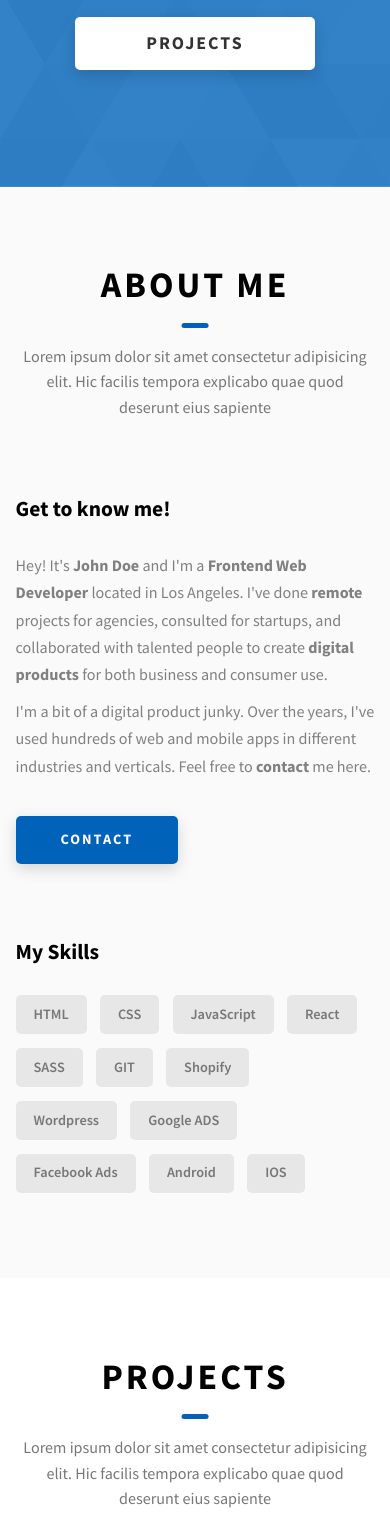
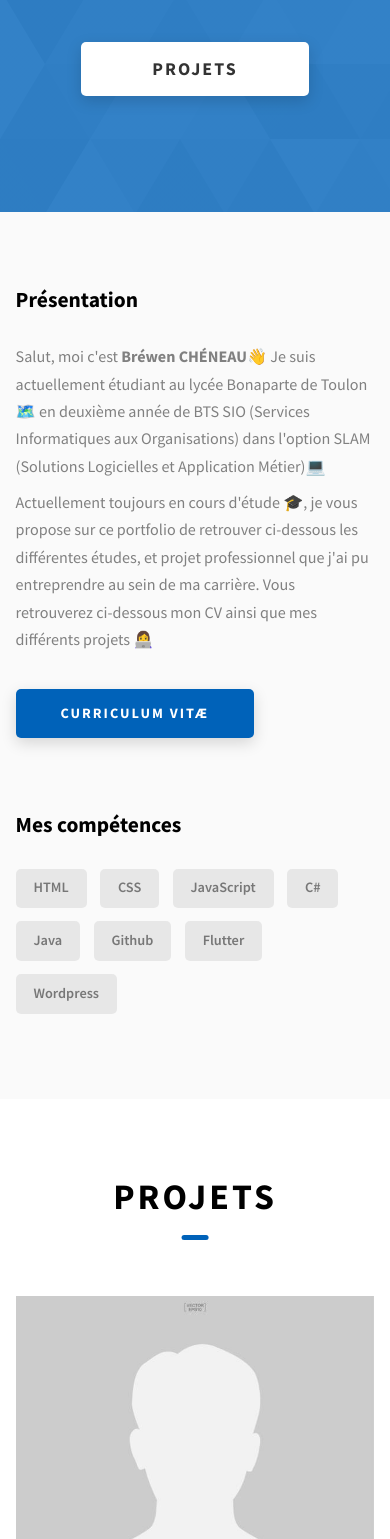
Before and after one commit to brewencheneau/portfolio, a website: page index.html in a window 390 px wide. Shown: the part 461-2000 px from the top of the page. Drawn offline with Linux system fonts and the light colour scheme.

Commit message:
Ajout section qui suis je, CV,présentation,compétence

```diff
--- a/index.html
+++ b/index.html
@@ -1,11 +1,11 @@
 <!DOCTYPE html>
-<html lang="en">
+<html lang="fr">
   <head>
     <meta charset="UTF-8" />
     <meta name="viewport" content="width=device-width, initial-scale=1.0" />
     <meta http-equiv="X-UA-Compatible" content="ie=edge" />
-    <title>Dopefolio</title>
-    <meta name="description" content="Portfolio Template for Developer" />
+    <title>Portefolio CHENEAU Bréwen</title>
+    <meta name="description" content="Portfolio" />
 
     <link rel="stylesheet" href="css/style.css" />
 
@@ -22,24 +22,24 @@
         <div class="header__logo-container">
           <div class="header__logo-img-cont">
             <img
-              src="./assets/png/john-doe.png"
-              alt="Ram Maheshwari Logo Image"
+              src="./images/photo_profil_inconnu.jpg"
+              alt=Image"
               class="header__logo-img"
             />
           </div>
-          <span class="header__logo-sub">John Doe</span>
+          <span class="header__logo-sub">Bréwen CHENEAU</span>
         </div>
         <div class="header__main">
           <ul class="header__links">
             <li class="header__link-wrapper">
-              <a href="./index.html" class="header__link"> Home </a>
+              <a href="./index.html" class="header__link"> Accueil </a>
             </li>
             <li class="header__link-wrapper">
-              <a href="./index.html#about" class="header__link">About </a>
+              <a href="./index.html#about" class="header__link">Parcours </a>
             </li>
             <li class="header__link-wrapper">
               <a href="./index.html#projects" class="header__link">
-                Projects
+                Projets
               </a>
             </li>
             <li class="header__link-wrapper">
@@ -64,15 +64,15 @@
         <div class="header__sm-menu-content">
           <ul class="header__sm-menu-links">
             <li class="header__sm-menu-link">
-              <a href="./index.html"> Home </a>
+              <a href="./index.html"> Accueil </a>
             </li>
 
             <li class="header__sm-menu-link">
-              <a href="./index.html#about"> About </a>
+              <a href="./index.html#about"> Parcours </a>
             </li>
 
             <li class="header__sm-menu-link">
-              <a href="./index.html#projects"> Projects </a>
+              <a href="./index.html#projects"> Projets </a>
             </li>
 
             <li class="header__sm-menu-link">
@@ -84,24 +84,27 @@
     </header>
     <section class="home-hero">
       <div class="home-hero__content">
-        <h1 class="heading-primary">Hey, My name is John Doe</h1>
+        <h1 class="heading-primary">Qui suis-je ?</h1>
         <div class="home-hero__info">
           <p class="text-primary">
-            Lorem ipsum dolor sit amet consectetur adipisicing elit. Hic facilis
-            tempora explicabo quae quod deserunt eius sapiente solutions for
-            complex problems
+            Je suis CHENEAU Bréwen, étudiant en deuxième année de BTS SIO en option SLAM. Passionné par le développement et les technologies web, ce portfolio présente mon parcours, mes projets ainsi que les compétences que j'ai pu développer durant mon parcours.
           </p>
         </div>
         <div class="home-hero__cta">
-          <a href="./#projects" class="btn btn--bg">Projects</a>
+          <a href="./#projects" class="btn btn--bg">Projets</a>
         </div>
       </div>
       <div class="home-hero__socials">
         <div class="home-hero__social">
-          <a href="#" class="home-hero__social-icon-link">
+          <a
+            href="https://fr.linkedin.com/in/br%C3%A9wen-ch%C3%A9neau-331a092a6?trk=people-guest_people_search-card"
+            class="home-hero__social-icon-link"
+            target="_blank"
+            rel="noopener noreferrer"
+          >
             <img
               src="./assets/png/linkedin-ico.png"
-              alt="icon"
+              alt="LinkedIn icon"
               class="home-hero__social-icon"
             />
           </a>
@@ -109,7 +112,7 @@
         <div class="home-hero__social">
           <a href="#" class="home-hero__social-icon-link">
             <img
-              src="./assets/png/github-ico.png"
+              src="./images/email-envelope-icon-vector-black-260nw-1180942783.jpg"
               alt="icon"
               class="home-hero__social-icon"
             />
@@ -152,54 +155,41 @@
     </section>
     <section id="about" class="about sec-pad">
       <div class="main-container">
-        <h2 class="heading heading-sec heading-sec__mb-med">
-          <span class="heading-sec__main">About Me</span>
-          <span class="heading-sec__sub">
-            Lorem ipsum dolor sit amet consectetur adipisicing elit. Hic facilis
-            tempora explicabo quae quod deserunt eius sapiente
-          </span>
-        </h2>
         <div class="about__content">
           <div class="about__content-main">
-            <h3 class="about__content-title">Get to know me!</h3>
+            <h3 class="about__content-title">Présentation</h3>
             <div class="about__content-details">
               <p class="about__content-details-para">
-                Hey! It's
-                <strong>John Doe</strong>
-                and I'm a <strong> Frontend Web Developer </strong> located in
-                Los Angeles. I've done
-                <strong> remote </strong>
-                projects for agencies, consulted for startups, and collaborated
-                with talented people to create
-                <strong>digital products </strong>
-                for both business and consumer use.
+                Salut, moi c'est
+                <strong>Bréwen CHÉNEAU</strong>👋
+                Je suis actuellement étudiant au lycée Bonaparte de Toulon 🗺️ en deuxième année de BTS SIO (Services Informatiques aux Organisations)
+                dans l'option SLAM (Solutions Logicielles et Application Métier)💻
               </p>
               <p class="about__content-details-para">
-                I'm a bit of a digital product junky. Over the years, I've used
-                hundreds of web and mobile apps in different industries and
-                verticals. Feel free to
-                <strong>contact</strong> me here.
+                Actuellement toujours en cours d'étude 🎓,
+                je vous propose sur ce portfolio de retrouver ci-dessous les différentes études,
+                 et projet professionnel que j'ai pu entreprendre au sein de ma carrière.
+                Vous retrouverez ci-dessous mon CV ainsi que mes différents projets 👩‍💻
               </p>
             </div>
-            <a href="./#contact" class="btn btn--med btn--theme dynamicBgClr"
-              >Contact</a
-            >
+            <a
+                href="./assets/pdf/CV_Brewen_CHENEAU.pdf"
+                class="btn btn--med btn--theme dynamicBgClr"
+                target="_blank"e
+                >Curriculum vitæ</a
+              >
           </div>
           <div class="about__content-skills">
-            <h3 class="about__content-title">My Skills</h3>
+            <h3 class="about__content-title">Mes compétences</h3>
             <div class="skills">
               <div class="skills__skill">HTML</div>
               <div class="skills__skill">CSS</div>
               <div class="skills__skill">JavaScript</div>
-              <div class="skills__skill">React</div>
-              <div class="skills__skill">SASS</div>
-              <div class="skills__skill">GIT</div>
-              <div class="skills__skill">Shopify</div>
+              <div class="skills__skill">C#</div>
+              <div class="skills__skill">Java</div>
+              <div class="skills__skill">Github</div>
+              <div class="skills__skill">Flutter</div>
               <div class="skills__skill">Wordpress</div>
-              <div class="skills__skill">Google ADS</div>
-              <div class="skills__skill">Facebook Ads</div>
-              <div class="skills__skill">Android</div>
-              <div class="skills__skill">IOS</div>
             </div>
           </div>
         </div>
@@ -208,18 +198,13 @@
     <section id="projects" class="projects sec-pad">
       <div class="main-container">
         <h2 class="heading heading-sec heading-sec__mb-bg">
-          <span class="heading-sec__main">Projects</span>
-          <span class="heading-sec__sub">
-            Lorem ipsum dolor sit amet consectetur adipisicing elit. Hic facilis
-            tempora explicabo quae quod deserunt eius sapiente
-          </span>
+          <span class="heading-sec__main">Projets</span>
         </h2>
-
         <div class="projects__content">
           <div class="projects__row">
             <div class="projects__row-img-cont">
               <img
-                src="./assets/jpeg/project-mockup-example.jpeg"
+                src="./images/photo_profil_inconnu.jpg"
                 alt="Software Screenshot"
                 class="projects__row-img"
                 loading="lazy"
```
Also changed, not shown: images/photo_profil_brewen.jpg (added), images/photo_profil_inconnu.jpg (added), index.js (line endings or trailing spaces), 1 other file.
